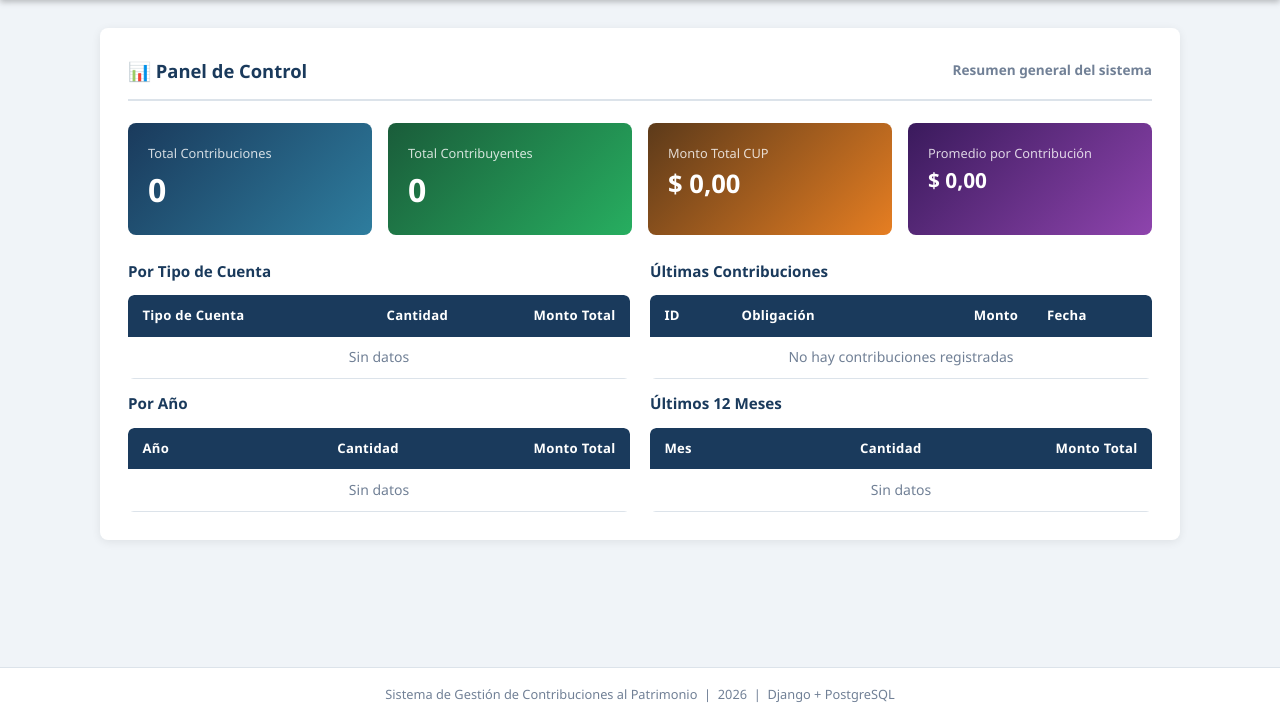
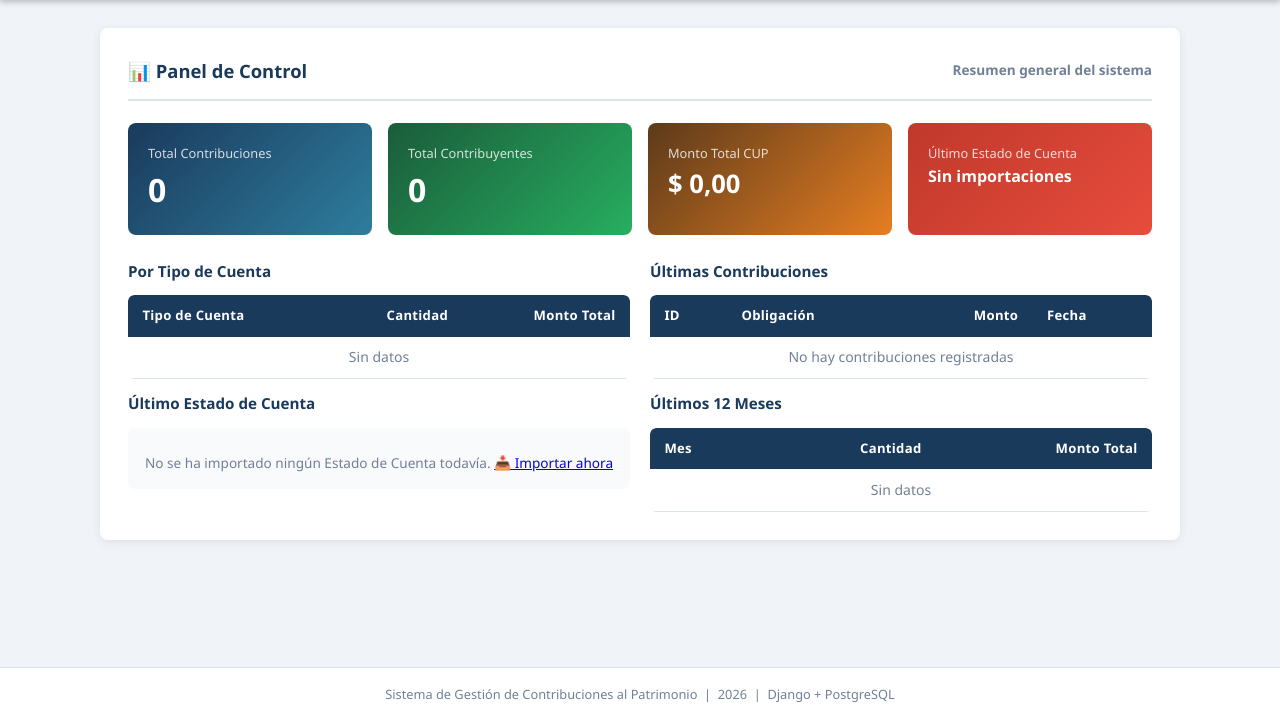
Before and after one commit to brayanhdherrera/Contribuciones_para_la_gesti-n_del_patrimonio, a Django app: page /contribuciones/ in a window 1280 px wide. Shown: the part 80-800 px from the top of the page. Run offline with Django 4.2, Linux system fonts and the light colour scheme; the visitor is signed in with stand-in values (Sample User, id 1); data comes from the database, SQL or seed files in the repository; data that the repository does not hold is empty; parts of the project's set-up code (start-up, migrations or seed data) failed here and were passed over.

Commit message:
Dashboard: quita promedio por contribución, agrega sección de último estado de cuenta

```diff
--- a/contribuciones/templates/contribuciones/dashboard.html
+++ b/contribuciones/templates/contribuciones/dashboard.html
@@ -21,9 +21,21 @@
       <div style="font-size:.8rem; opacity:.8;">Monto Total CUP</div>
       <div style="font-size:1.6rem; font-weight:700;">$ {{ monto_total|floatformat:2 }}</div>
     </div>
-    <div style="background:linear-gradient(135deg,#3a1a5c,#8e44ad); color:#fff; padding:1.25rem; border-radius:8px;">
-      <div style="font-size:.8rem; opacity:.8;">Promedio por Contribución</div>
-      <div style="font-size:1.3rem; font-weight:700;">$ {{ promedio_monto|floatformat:2 }}</div>
+    <div style="background:linear-gradient(135deg,#c0392b,#e74c3c); color:#fff; padding:1.25rem; border-radius:8px;">
+      <div style="font-size:.8rem; opacity:.8;">Último Estado de Cuenta</div>
+      <div style="font-size:1rem; font-weight:700;">
+        {% if ultimo_estado_cuenta %}
+          {{ ultimo_estado_cuenta.nombre_original }}
+        {% else %}
+          Sin importaciones
+        {% endif %}
+      </div>
+      {% if ultimo_estado_cuenta %}
+      <div style="font-size:.75rem; opacity:.7; margin-top:.25rem;">
+        {{ ultimo_estado_cuenta.fecha_subida|date:"d/m/Y H:i" }} —
+        {{ ultimo_estado_cuenta.total_movimientos }} mov.
+      </div>
+      {% endif %}
     </div>
   </div>
 
@@ -49,25 +61,48 @@
         </table>
       </div>
 
-      <h3 style="font-size:.95rem; color:var(--primary); margin:.75rem 0;">Por Año</h3>
+      <h3 style="font-size:.95rem; color:var(--primary); margin:.75rem 0;">
+        Último Estado de Cuenta
+        {% if ultimo_estado_cuenta %}
+        <a href="{% url 'estado_cuenta:lista' %}" style="font-size:.78rem; font-weight:400; margin-left:.5rem;">Ver todos →</a>
+        {% endif %}
+      </h3>
+      {% if ultimo_estado_cuenta %}
+      <div style="background:#f8fafc; border:1px solid var(--border); border-radius:6px; padding:.75rem; margin-bottom:.75rem; font-size:.82rem;">
+        <div style="display:flex; gap:1.5rem; flex-wrap:wrap;">
+          <span><strong>Archivo:</strong> {{ ultimo_estado_cuenta.nombre_original }}</span>
+          <span><strong>Subido:</strong> {{ ultimo_estado_cuenta.fecha_subida|date:"d/m/Y H:i" }}</span>
+          <span><strong>Movimientos:</strong> {{ ultimo_estado_cuenta.total_movimientos }}</span>
+          <span><strong>Total Principal:</strong> $ {{ ultimo_ec_total.t|default:0|floatformat:2 }}</span>
+          <span style="color:#c0392b;"><strong>Total Impuesto:</strong> $ {{ ultimo_ec_total.i|default:0|floatformat:2 }}</span>
+        </div>
+      </div>
       <div class="table-wrapper">
         <table>
           <thead>
-            <tr><th>Año</th><th style="text-align:right;">Cantidad</th><th style="text-align:right;">Monto Total</th></tr>
+            <tr><th>NIT</th><th>Producto</th><th style="text-align:right;">Principal</th><th style="text-align:right;">Impuesto</th><th>Referencia</th></tr>
           </thead>
           <tbody>
-            {% for item in por_anio %}
+            {% for m in ultimo_ec_movimientos %}
             <tr>
-              <td><strong>{{ item.periodo_anio }}</strong></td>
-              <td style="text-align:right; font-weight:600;">{{ item.total }}</td>
-              <td style="text-align:right; font-weight:600;">$ {{ item.monto|floatformat:2 }}</td>
+              <td style="font-weight:600;">{{ m.nit }}</td>
+              <td>{{ m.producto|date:"d/m/Y" }}</td>
+              <td style="text-align:right;">$ {{ m.principal|floatformat:2 }}</td>
+              <td style="text-align:right; color:#c0392b;">$ {{ m.impuesto_total|floatformat:2 }}</td>
+              <td style="max-width:120px; font-size:.78rem;">{{ m.referencia|truncatechars:25 }}</td>
             </tr>
             {% empty %}
-            <tr><td colspan="3" style="text-align:center; color:#718096;">Sin datos</td></tr>
+            <tr><td colspan="5" style="text-align:center; color:#718096;">Sin movimientos</td></tr>
             {% endfor %}
           </tbody>
         </table>
       </div>
+      {% else %}
+      <div style="padding:1rem; text-align:center; color:#718096; font-size:.85rem; background:#f8fafc; border-radius:6px;">
+        No se ha importado ningún Estado de Cuenta todavía.
+        <a href="{% url 'estado_cuenta:importar' %}" style="display:inline-block; margin-top:.5rem;">📥 Importar ahora</a>
+      </div>
+      {% endif %}
     </div>
 
     <div>
--- a/contribuciones/views.py
+++ b/contribuciones/views.py
@@ -38,9 +38,19 @@ class DashboardView(LoginRequiredMixin, TemplateView):
         ctx['total_contribuciones']  = contribuciones.count()
         ctx['total_contribuyentes']  = contribuyentes.count()
         ctx['monto_total']           = contribuciones.aggregate(t=Sum('monto_cup'))['t'] or 0
-        ctx['promedio_monto']        = contribuciones.aggregate(p=Sum('monto_cup'))['p'] or 0
-        if ctx['total_contribuciones']:
-            ctx['promedio_monto'] = round(ctx['promedio_monto'] / ctx['total_contribuciones'], 2)
+
+        # ── Último Estado de Cuenta importado ──
+        from estado_cuenta.models import ArchivoImportado, MovimientoEstadoCuenta
+        ultimo_archivo = ArchivoImportado.objects.order_by('-fecha_subida').first()
+        ctx['ultimo_estado_cuenta'] = ultimo_archivo
+        if ultimo_archivo:
+            ctx['ultimo_ec_movimientos'] = ultimo_archivo.movimientos.all()[:5]
+            ctx['ultimo_ec_total'] = ultimo_archivo.movimientos.aggregate(
+                t=Sum('principal'), i=Sum('impuesto_total')
+            )
+        else:
+            ctx['ultimo_ec_movimientos'] = []
+            ctx['ultimo_ec_total'] = {'t': 0, 'i': 0}
 
         # ── Por tipo de cuenta ──
         ctx['por_tipo_cuenta'] = (
```
